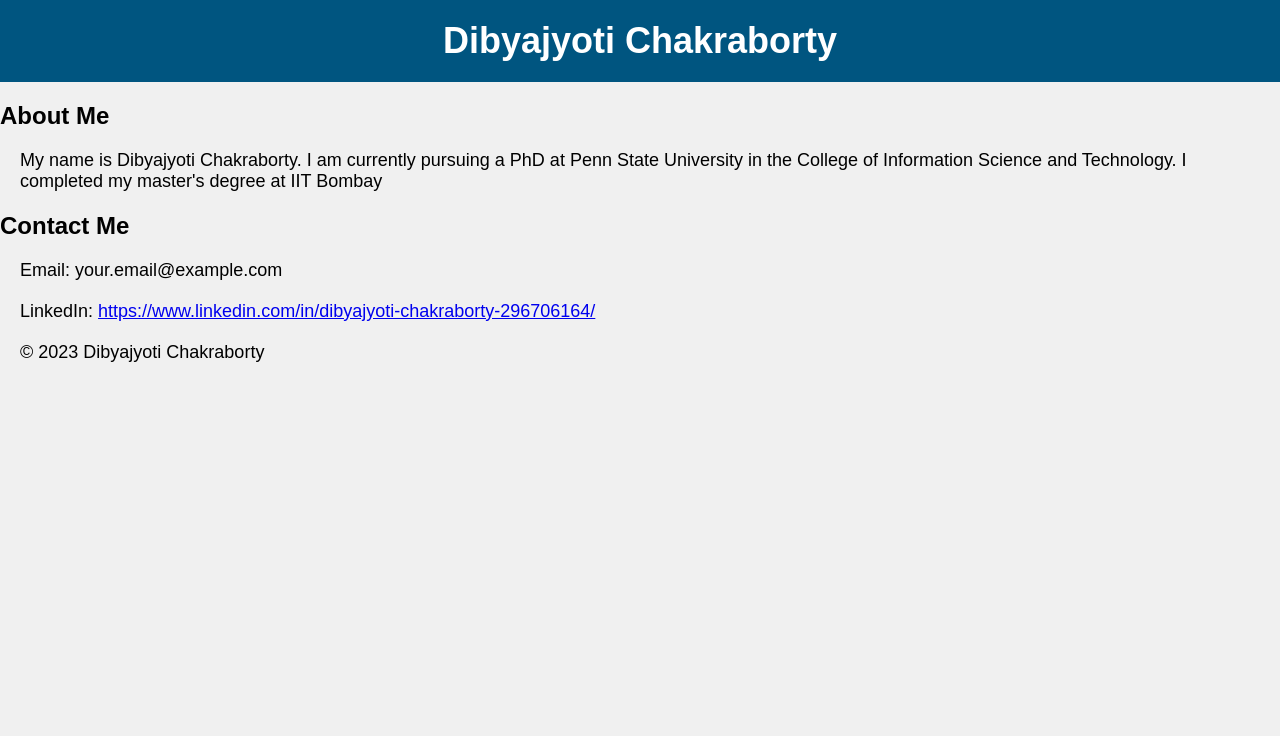
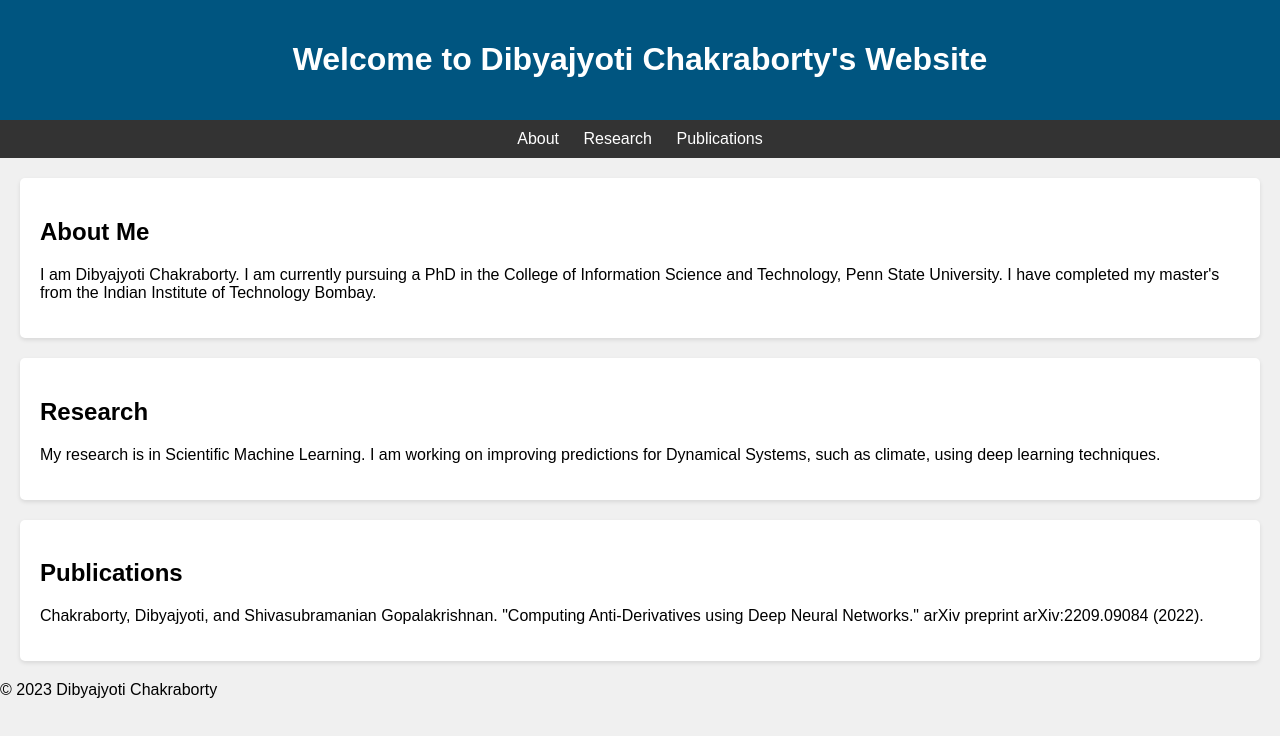
Before and after one commit to Dibyajyoti-Chakraborty/dibyajyoti-chakraborty.github.io, a plain HTML site: page index.html in a window 1280 px wide. Drawn offline with Linux system fonts and the light colour scheme.

Commit message:
Update index.html

```diff
--- a/index.html
+++ b/index.html
@@ -17,29 +17,51 @@
             padding: 20px;
             text-align: center;
         }
-        h1 {
-            margin: 0;
-            font-size: 36px;
+        nav {
+            background-color: #333;
+            color: #fff;
+            text-align: center;
+            padding: 10px;
         }
-        p {
-            font-size: 18px;
+        nav a {
+            color: #fff;
+            text-decoration: none;
+            margin: 0 10px;
+        }
+        section {
+            padding: 20px;
             margin: 20px;
+            background-color: #fff;
+            border-radius: 5px;
+            box-shadow: 0 2px 4px rgba(0, 0, 0, 0.1);
         }
     </style>
 </head>
 <body>
     <header>
-        <h1>Dibyajyoti Chakraborty</h1>
+        <h1>Welcome to Dibyajyoti Chakraborty's Website</h1>
     </header>
-    <section>
+    <nav>
+        <a href="#about">About</a>
+        <a href="#research">Research</a>
+        <a href="#publications">Publications</a>
+    </nav>
+
+    <section id="about">
         <h2>About Me</h2>
-        <p>My name is Dibyajyoti Chakraborty. I am currently pursuing a PhD at Penn State University in the College of Information Science and Technology. I completed my master's degree at IIT Bombay</p>
+        <p>I am Dibyajyoti Chakraborty. I am currently pursuing a PhD in the College of Information Science and Technology, Penn State University. I have completed my master's from the Indian Institute of Technology Bombay.</p>
     </section>
-    <section>
-        <h2>Contact Me</h2>
-        <p>Email: your.email@example.com</p>
-        <p>LinkedIn: <a href="https://www.linkedin.com/in/your-profile/">https://www.linkedin.com/in/dibyajyoti-chakraborty-296706164/</a></p>
+
+    <section id="research">
+        <h2>Research</h2>
+        <p>My research is in Scientific Machine Learning. I am working on improving predictions for Dynamical Systems, such as climate, using deep learning techniques.</p>
     </section>
+
+    <section id="publications">
+        <h2>Publications</h2>
+        <p>Chakraborty, Dibyajyoti, and Shivasubramanian Gopalakrishnan. "Computing Anti-Derivatives using Deep Neural Networks." arXiv preprint arXiv:2209.09084 (2022).</p>
+    </section>
+
     <footer>
         <p>&copy; 2023 Dibyajyoti Chakraborty</p>
     </footer>
```
